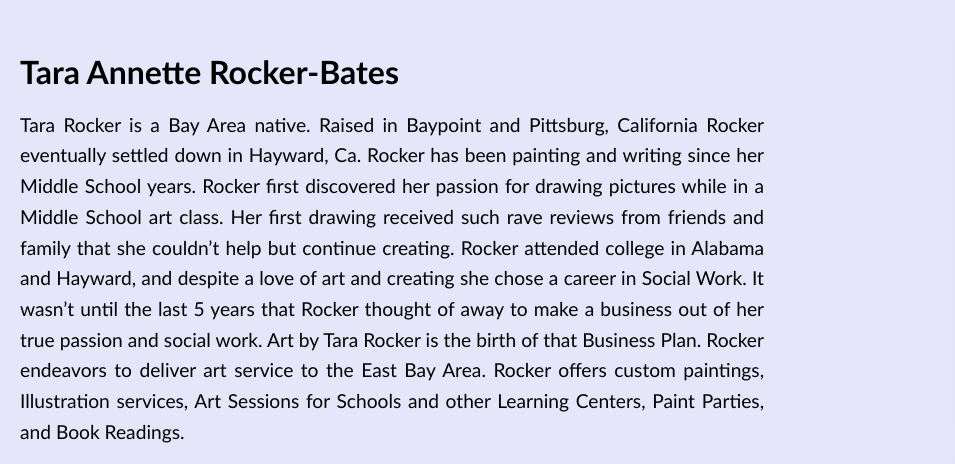
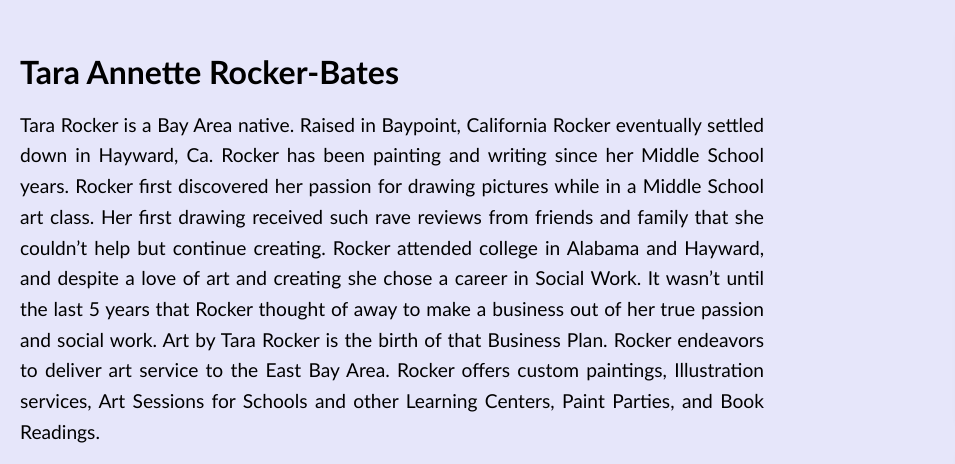
Before and after one commit to rommelmars/TaraRocker, a plain HTML site: page author.html in a window 1280 px wide. Shown: the part 155-619 px from the top of the page, 0-955 px from the left. Drawn offline with Linux system fonts and the light colour scheme.

Commit message:
abc
abcd

```diff
--- a/author.html
+++ b/author.html
@@ -29,7 +29,7 @@
     <section class="author-details-section">
         <div class="author-details">
             <h2>Tara Annette Rocker-Bates</h2>
-            <p>Tara Rocker is a Bay Area native. Raised in Baypoint and Pittsburg, California Rocker eventually settled down in Hayward, Ca. Rocker has been painting and writing since her Middle School years. Rocker first discovered her passion for drawing pictures while in a Middle School art class. Her first drawing received such rave reviews from friends and family that she couldn’t help but continue creating. Rocker attended college in Alabama and Hayward, and despite a love of art and creating she chose a career in Social Work. It wasn’t until the last 5 years that Rocker thought of away to make a business out of her true passion and social work. Art by Tara Rocker is the birth of that Business Plan. Rocker endeavors to deliver art service to the East Bay Area. Rocker offers custom paintings, Illustration services, Art Sessions for Schools and other Learning Centers, Paint Parties, and Book Readings.</p>
+            <p>Tara Rocker is a Bay Area native. Raised in Baypoint, California Rocker eventually settled down in Hayward, Ca. Rocker has been painting and writing since her Middle School years. Rocker first discovered her passion for drawing pictures while in a Middle School art class. Her first drawing received such rave reviews from friends and family that she couldn’t help but continue creating. Rocker attended college in Alabama and Hayward, and despite a love of art and creating she chose a career in Social Work. It wasn’t until the last 5 years that Rocker thought of away to make a business out of her true passion and social work. Art by Tara Rocker is the birth of that Business Plan. Rocker endeavors to deliver art service to the East Bay Area. Rocker offers custom paintings, Illustration services, Art Sessions for Schools and other Learning Centers, Paint Parties, and Book Readings.</p>
             <p>As a part of her Art Rocker also writes and illustrates Children’s books. The Adventures of Snook and Gator began as two books that were Published in 2009. Rocker went on to write two more books in the series, with the most recent being titled The Adventures of Snook and Gator: Snook Meets A Buddy. Although Rocker launched her writing career with Children’s Books she encourages her followers to stay tuned for more genres. Rocker offers book readings for parties, classrooms, and other settings.</p>
             <p>A wife and mother of two Rocker is excited to share her lifes work with all who are open to art, writing, and wellness.</p>
             <p><strong>Mission Statement:</strong> To inspire individuals of all ages to fall in love with art. To assist people in uncovering their hidden artistic skill, and develop them into a lifelong passion and coping tool.</p>
```
